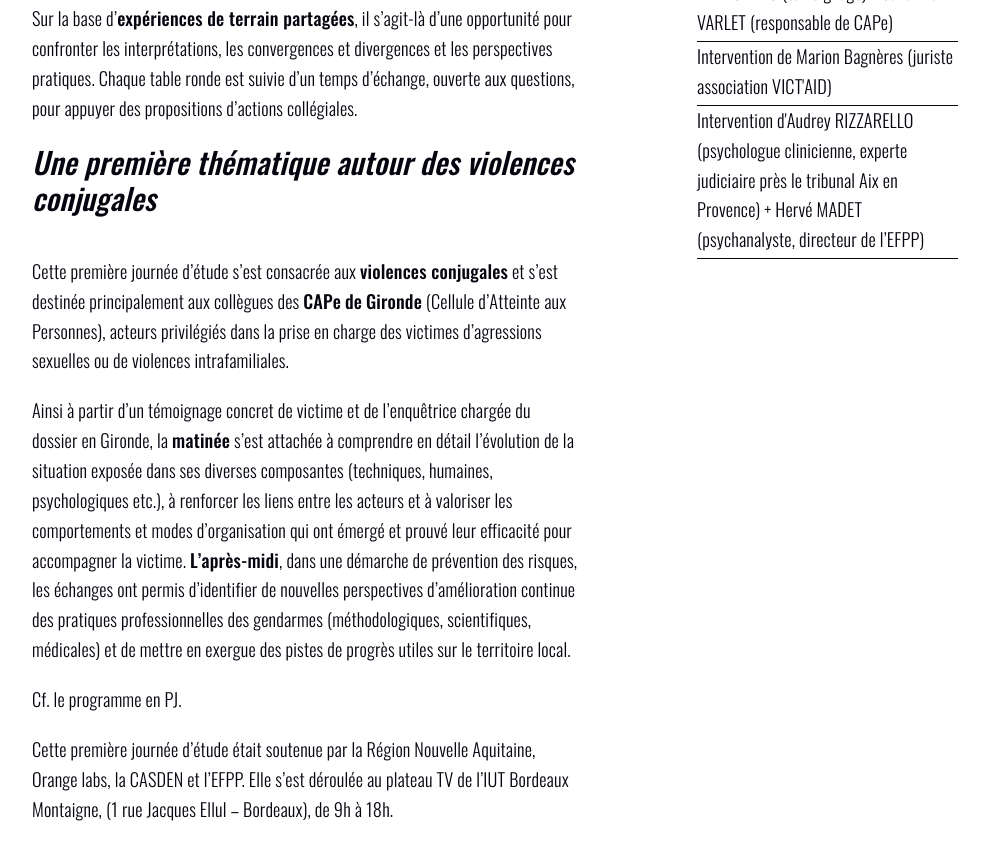
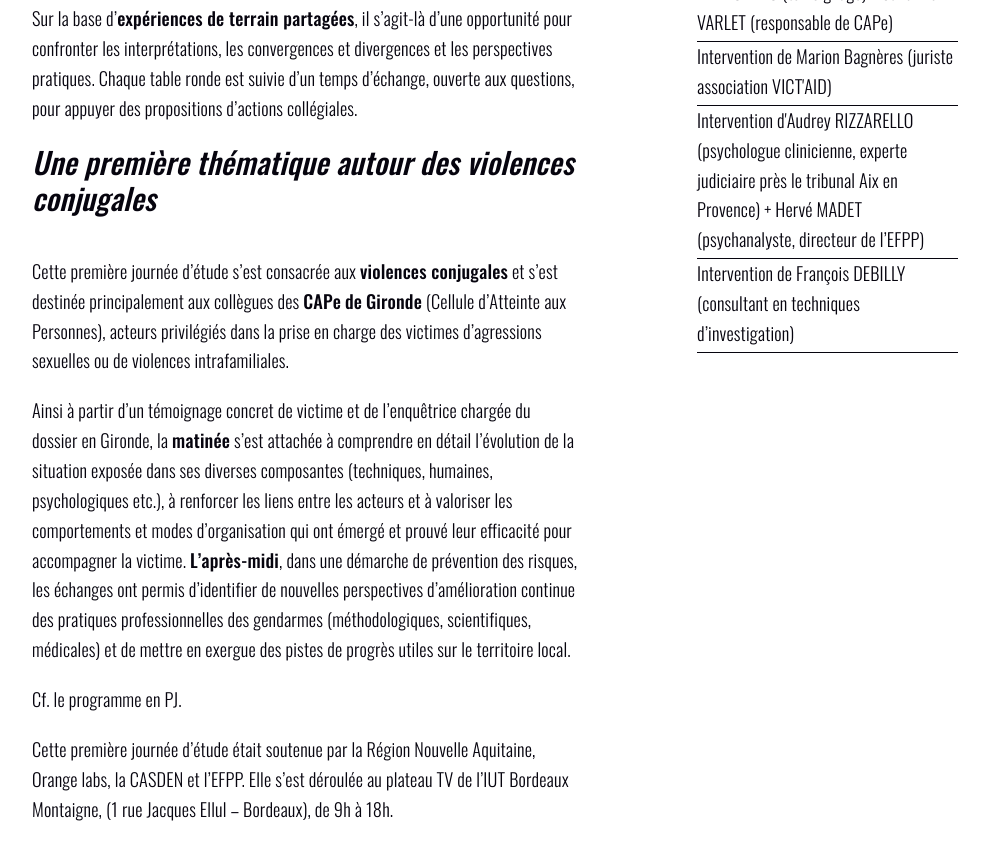
Before and after one commit to noesya/cyberneticproject, a Jekyll site: the page built from _study_days/violences-conjugales-1ere-journee-d-etude.html, in a window 1280 px wide and 900 px high, scrolled down 1332 px. Shown: the top 860 px of the window, without its empty margins (145-1134 px from the left). Built offline with Jekyll 4.4.1, drawn with Linux system fonts in a browser that asks for light colours.

Commit message:
Update Journées d‘études “violences-conjugales-1ere-journee-d-etude”

```diff
--- a/_study_days/violences-conjugales-1ere-journee-d-etude.html
+++ b/_study_days/violences-conjugales-1ere-journee-d-etude.html
@@ -30,6 +30,7 @@ downloads:
       judiciaire près le tribunal Aix en Provence) + Hervé MADET
       (psychanalyste, directeur de l’EFPP) "
     file: https://youtu.be/Dnj_1-8HprE
+  - name: Intervention de François DEBILLY (consultant en techniques d’investigation)
 event_date: 2021-06-15T08:20:30.057Z
 warning: true
 ---
```
